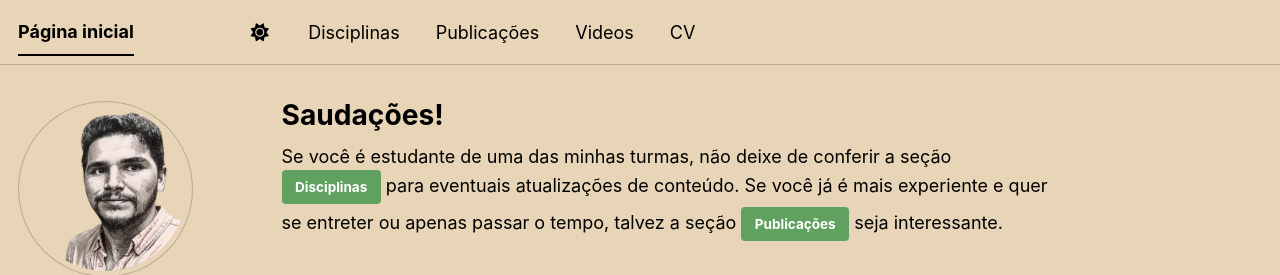
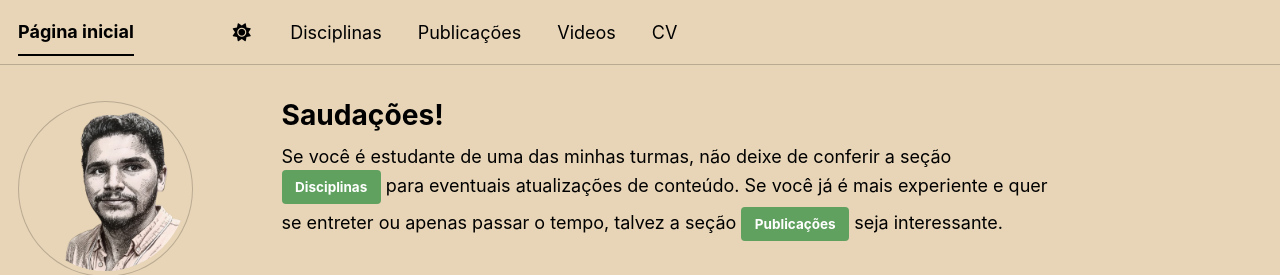
Before and after one commit to antmelo/antmelo.github.io, a Jekyll site: the page built from _pages/about.md, in a window 1280 px wide. Shown: the top 275 px of the page. Built offline with Jekyll 4.4.1, drawn with Linux system fonts in a browser that asks for light colours; nearby versions of some CDN libraries; a style sheet for code colours, icons or effects is not loaded.

Commit message:
Update _masthead.scss

```diff
--- a/_sass/layout/_masthead.scss
+++ b/_sass/layout/_masthead.scss
@@ -61,7 +61,7 @@
   white-space: nowrap;
 
   &--lg {
-    padding-right: 4.3em;
+    padding-right: 3.3em;
     font-weight: 700;
   }
 }
```
